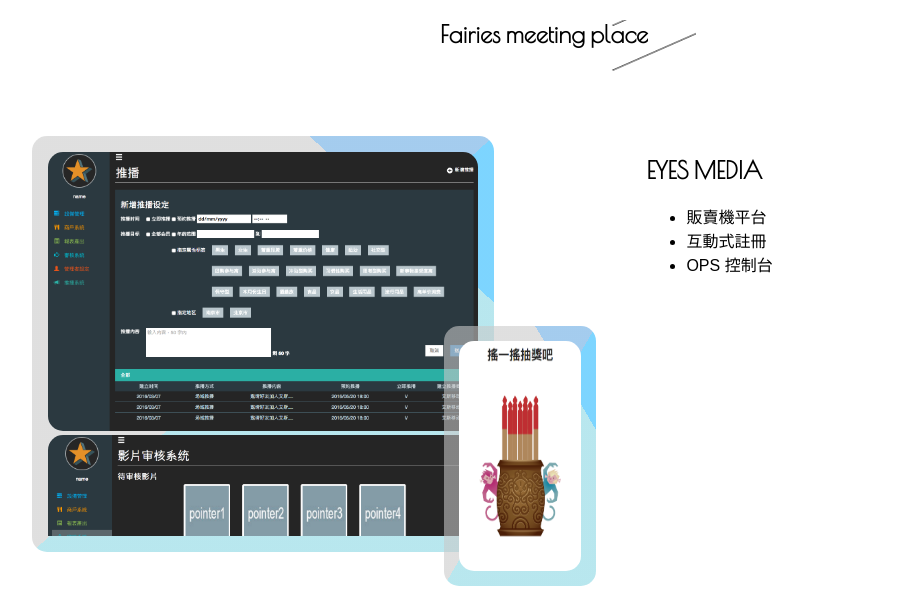
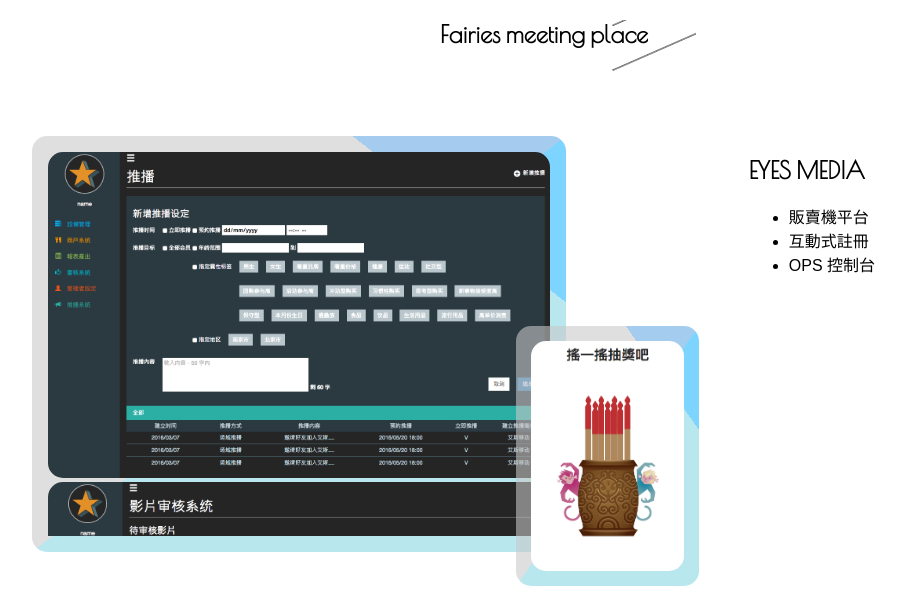
Before and after one commit to reehoiyan/reehoiyan.github.io, a Jekyll site: the page built from projects.html, in a window 1280 px wide. Shown: the top 606 px of the page, without its empty margins (96-1001 px from the left). Built offline with Jekyll 4.4.1, drawn with Linux system fonts in a browser that asks for light colours; grey boxes are pictures that could not be loaded.

Commit message:
change RWD style, display none the mobile

```diff
--- a/css/main.css
+++ b/css/main.css
@@ -44,6 +44,7 @@ ul.posts {
 ul.posts li {
     list-style: none;
 }
+
 .home{
     font-family: 'Poiret One', cursive;
     font-size: 125%;
@@ -52,6 +53,7 @@ ul.posts li {
     margin: 0 auto;
     padding: 0;
     text-align: center;
+    width: 100%;
 }
 .row{
     width: 100%;
@@ -296,18 +298,18 @@ h2{
 }
 .projects section{
     width: 100%;
-    position: absolute;
-    top: 0;
-    left: 0;
+    position: relative;
+    /*top: 0;
+    left: 0;*/
 }
 .left{
     float: left;
-    width: 60%;
+    width: 70%;
     height: auto;
 }
 .right{
     float: right;
-    width: 40%;
+    width: 30%;
 }
 @media only screen and (min-width: 698px) {
     .site-header{
@@ -333,19 +335,28 @@ h2{
     width: 100%;
   }
   .projects{
-    height: 398px;
+    height: 100%;
   }
 }
 @media only screen and (max-width: 650px) {
 
   .sqrt {
     display: block;
+    margin: 0 auto;
   }
   .row:nth-child(2), .row:nth-child(3) {
     margin-top: auto;
   }
-  .projects{
-    max-width: 315px;
+  .projects:not(:last-child) .right{
+    margin-bottom: 3em
+  }
+  .mobile{
+    display: none;
+  }
+  .projects .works{
+    width: 100%;
+    left: 0;
+    height: 50vw;
   }
 
   .site-header{
```
